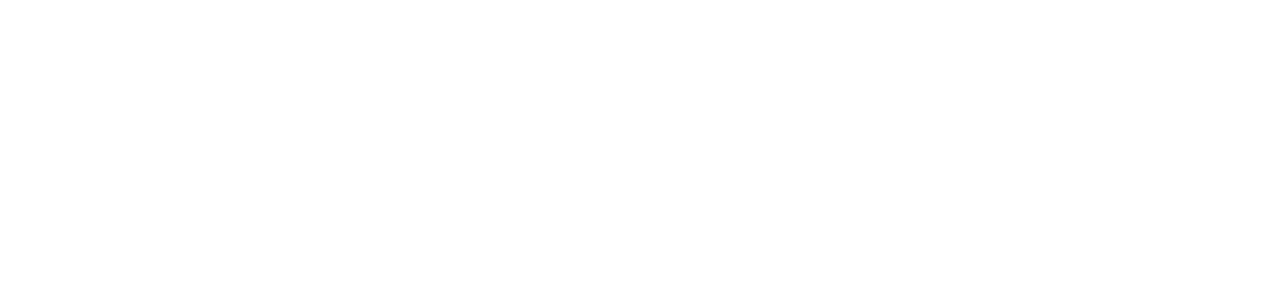
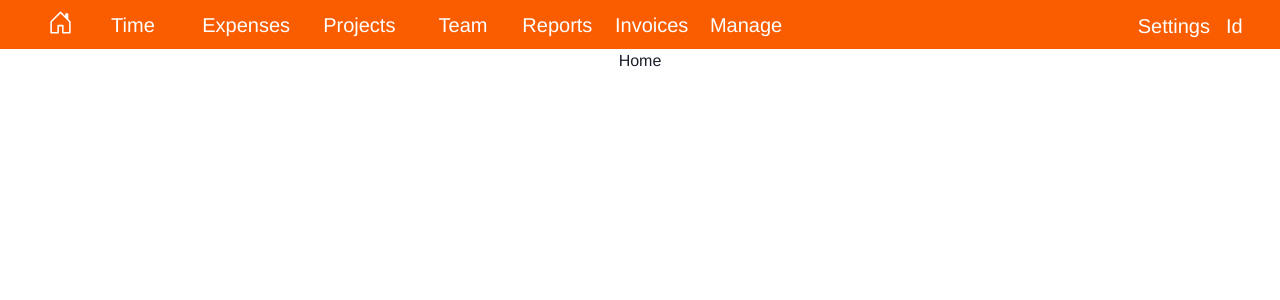
Before and after one commit to pragati-tripathi05/GetHarvest-Clone, a React (Create React App) app in the folder getharvestproject/: page /home in a window 1280 px wide. Before the commit this address had no page. Shown: the top 300 px of the page. Built offline with nearby package versions, Linux system fonts and the light colour scheme.

Commit message:
inner pages

```diff
--- /dev/null
+++ b/getharvestproject/src/Components/NavbarInside.jsx
@@ -0,0 +1,118 @@
+import { Flex, Box } from "@chakra-ui/react";
+import React from "react";
+import { NavLink } from "react-router-dom";
+
+const NavbarInside = () => {
+  const activeStyle = {
+    fontSize: "20px",
+    backgroundColor: "#fb7d33",
+    fontWeight: "bold",
+  };
+  const style = {
+    color: "white",
+    padding: "1%",
+    textDecoration: "none",
+    fontSize: "20px",
+  };
+  return (
+    <>
+      <Box>
+        <Flex
+          justifyContent="space-between"
+          bg="#fa5d00"
+          color="white"
+          padding="0% 3%"
+        >
+          <Box w="80%">
+            <Flex padding="1%" color="white" w="100%">
+              <Box w="3%">
+                <NavLink to="/home">
+                  <svg
+                    xmlns="http://www.w3.org/2000/svg"
+                    width="25"
+                    height="25"
+                    fill="currentColor"
+                    class="bi bi-house-door"
+                    viewBox="0 0 16 16"
+                  >
+                    <path d="M8.354 1.146a.5.5 0 0 0-.708 0l-6 6A.5.5 0 0 0 1.5 7.5v7a.5.5 0 0 0 .5.5h4.5a.5.5 0 0 0 .5-.5v-4h2v4a.5.5 0 0 0 .5.5H14a.5.5 0 0 0 .5-.5v-7a.5.5 0 0 0-.146-.354L13 5.793V2.5a.5.5 0 0 0-.5-.5h-1a.5.5 0 0 0-.5.5v1.293L8.354 1.146zM2.5 14V7.707l5.5-5.5 5.5 5.5V14H10v-4a.5.5 0 0 0-.5-.5h-3a.5.5 0 0 0-.5.5v4H2.5z" />
+                  </svg>
+                </NavLink>
+              </Box>
+              <Box w="12%">
+                <NavLink
+                  style={({ isActive }) => (isActive ? activeStyle : style)}
+                  to="/time"
+                >
+                  Time
+                </NavLink>
+              </Box>
+              <Box w="12%">
+                <NavLink
+                  style={({ isActive }) => (isActive ? activeStyle : style)}
+                  to="/expenses"
+                >
+                  Expenses
+                </NavLink>
+              </Box>
+              <Box w="12%">
+                <NavLink
+                  style={({ isActive }) => (isActive ? activeStyle : style)}
+                  to="/projects"
+                >
+                  Projects
+                </NavLink>
+              </Box>
+              <Box w="10%">
+                <NavLink
+                  style={({ isActive }) => (isActive ? activeStyle : style)}
+                  to="/team"
+                >
+                  Team
+                </NavLink>
+              </Box>
+              <Box w="10%">
+                <NavLink
+                  style={({ isActive }) => (isActive ? activeStyle : style)}
+                  to="/reports"
+                >
+                  Reports
+                </NavLink>
+              </Box>
+              <Box w="10%">
+                <NavLink
+                  style={({ isActive }) => (isActive ? activeStyle : style)}
+                  to="/invoices"
+                >
+                  Invoices
+                </NavLink>
+              </Box>
+              <Box w="10%">
+                <NavLink
+                  style={({ isActive }) => (isActive ? activeStyle : style)}
+                  to="/manage"
+                >
+                  Manage
+                </NavLink>
+              </Box>
+            </Flex>
+          </Box>
+          <Box>
+            <Flex
+              gap="1rem"
+              padding="1%"
+              color="white"
+              fontSize="20px"
+              marginTop="10px"
+            >
+              <Box>Settings</Box>
+              <Box>Id</Box>
+            </Flex>
+          </Box>
+        </Flex>
+      </Box>
+    </>
+  );
+};
+
+export default NavbarInside;
--- /dev/null
+++ b/getharvestproject/src/Pages/InnerPages/Home.jsx
@@ -0,0 +1,13 @@
+import React from "react";
+import NavbarInside from "../../Components/NavbarInside";
+
+const Home = () => {
+  return (
+    <div>
+      <NavbarInside />
+      Home
+    </div>
+  );
+};
+
+export default Home;
--- a/getharvestproject/src/Pages/InnerPages/Invoices.jsx
+++ b/getharvestproject/src/Pages/InnerPages/Invoices.jsx
@@ -1,7 +1,13 @@
 import React from "react";
+import NavbarInside from "../../Components/NavbarInside";
 
 const Invoices = () => {
-  return <div>Invoices</div>;
+  return (
+    <div>
+      <NavbarInside />
+      Invoices
+    </div>
+  );
 };
 
 export default Invoices;
--- a/getharvestproject/src/Pages/InnerPages/Manage.jsx
+++ b/getharvestproject/src/Pages/InnerPages/Manage.jsx
@@ -1,7 +1,13 @@
 import React from "react";
+import NavbarInside from "../../Components/NavbarInside";
 
 const Manage = () => {
-  return <div>Manage</div>;
+  return (
+    <div>
+      <NavbarInside />
+      Manage
+    </div>
+  );
 };
 
 export default Manage;
--- a/getharvestproject/src/Pages/InnerPages/Projects.jsx
+++ b/getharvestproject/src/Pages/InnerPages/Projects.jsx
@@ -1,7 +1,13 @@
 import React from "react";
+import NavbarInside from "../../Components/NavbarInside";
 
 const Projects = () => {
-  return <div>Projects</div>;
+  return (
+    <div>
+      <NavbarInside />
+      Projects
+    </div>
+  );
 };
 
 export default Projects;
--- a/getharvestproject/src/Pages/InnerPages/Reports.jsx
+++ b/getharvestproject/src/Pages/InnerPages/Reports.jsx
@@ -1,7 +1,13 @@
 import React from "react";
+import NavbarInside from "../../Components/NavbarInside";
 
 const Reports = () => {
-  return <div>Reports</div>;
+  return (
+    <div>
+      <NavbarInside />
+      Reports
+    </div>
+  );
 };
 
 export default Reports;
--- a/getharvestproject/src/Pages/InnerPages/Team.jsx
+++ b/getharvestproject/src/Pages/InnerPages/Team.jsx
@@ -1,7 +1,13 @@
 import React from "react";
+import NavbarInside from "../../Components/NavbarInside";
 
 const Team = () => {
-  return <div>Team</div>;
+  return (
+    <div>
+      <NavbarInside />
+      Team
+    </div>
+  );
 };
 
 export default Team;
--- a/getharvestproject/src/Pages/InnerPages/Time.jsx
+++ b/getharvestproject/src/Pages/InnerPages/Time.jsx
@@ -1,7 +1,14 @@
+import { Heading } from "@chakra-ui/react";
 import React from "react";
+import NavbarInside from "../../Components/NavbarInside";
 
 const Time = () => {
-  return <div>Time</div>;
+  return (
+    <div>
+      <NavbarInside />
+      <Heading>Time</Heading>
+    </div>
+  );
 };
 
 export default Time;
--- a/getharvestproject/src/Pages/SignIn.jsx
+++ b/getharvestproject/src/Pages/SignIn.jsx
@@ -117,6 +117,7 @@
             <br />
             <br />
             <Box>
+              <NavLink to="/time">
                 <Button
                   bg="#2e8a45"
                   color="white"
@@ -128,6 +129,7 @@
                 >
                   Sign in
                 </Button>
+              </NavLink>
             </Box>
           </Box>
           <br />
--- a/getharvestproject/src/Routes/AllRoutes.jsx
+++ b/getharvestproject/src/Routes/AllRoutes.jsx
@@ -7,6 +7,15 @@
 import Pricing from "../Pages/Pricing";
 import SignIn from "../Pages/SignIn";
 import SignUp from "../Pages/SignUp";
+
+import Expenses from "../Pages/InnerPages/Expenses";
+import Home from "../Pages/InnerPages/Home";
+import Invoices from "../Pages/InnerPages/Invoices";
+import Manage from "../Pages/InnerPages/Manage";
+import Projects from "../Pages/InnerPages/Projects";
+import Reports from "../Pages/InnerPages/Reports";
+import Team from "../Pages/InnerPages/Team";
+import Time from "../Pages/InnerPages/Time";
 
 const AllRoutes = () => {
   return (
@@ -19,6 +28,16 @@
         <Route path="/pricing" element={<Pricing />} />
         <Route path="/signin" element={<SignIn />} />
         <Route path="/signup" element={<SignUp />} />
+
+        {/* ----------------InnerRoutes------------------ */}
+        <Route path="/home" element={<Home />} />
+        <Route path="/time" element={<Time />} />
+        <Route path="/expenses" element={<Expenses />} />
+        <Route path="/projects" element={<Projects />} />
+        <Route path="/team" element={<Team />} />
+        <Route path="/reports" element={<Reports />} />
+        <Route path="/invoices" element={<Invoices />} />
+        <Route path="/manage" element={<Manage />} />
       </Routes>
     </div>
   );
```
Also changed, not shown: getharvestproject/src/Routes/InnerRoutes.jsx (deleted, +0 -7 lines). Lines whose indentation alone changed are shown as unchanged.
